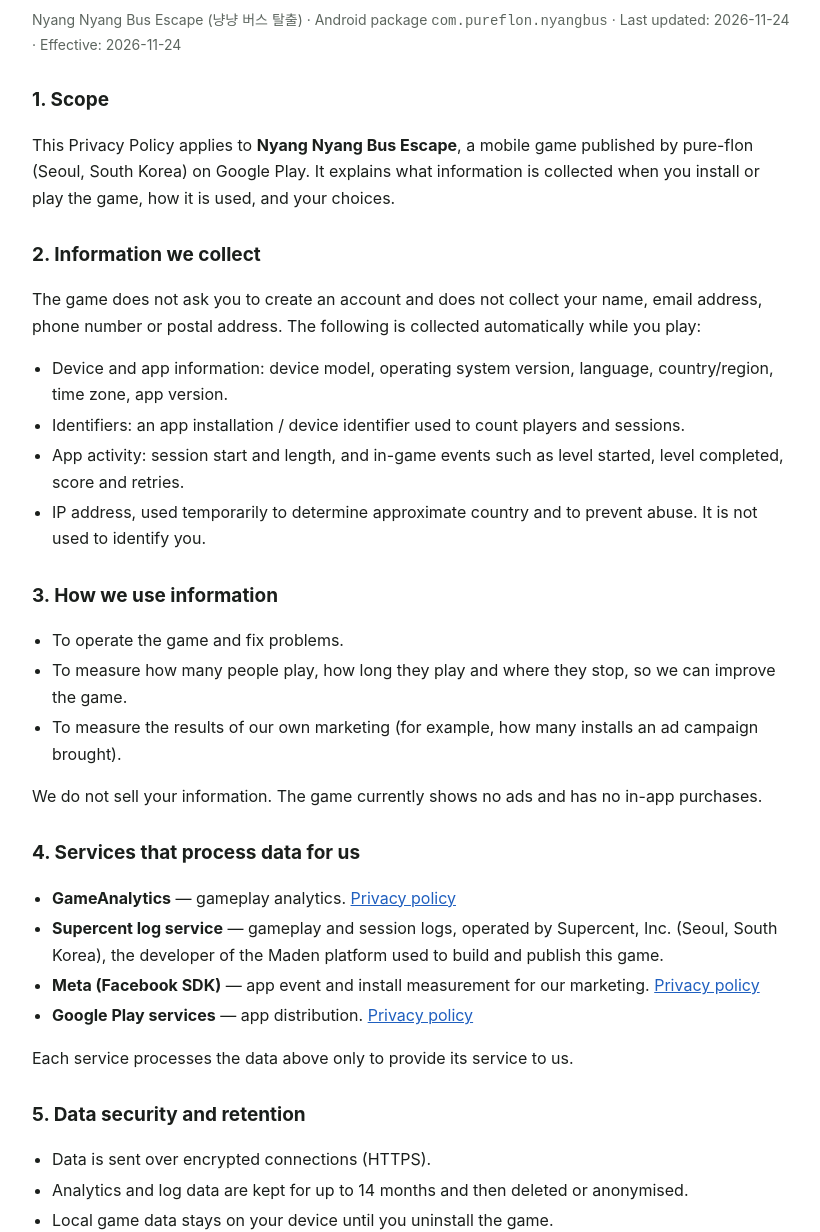
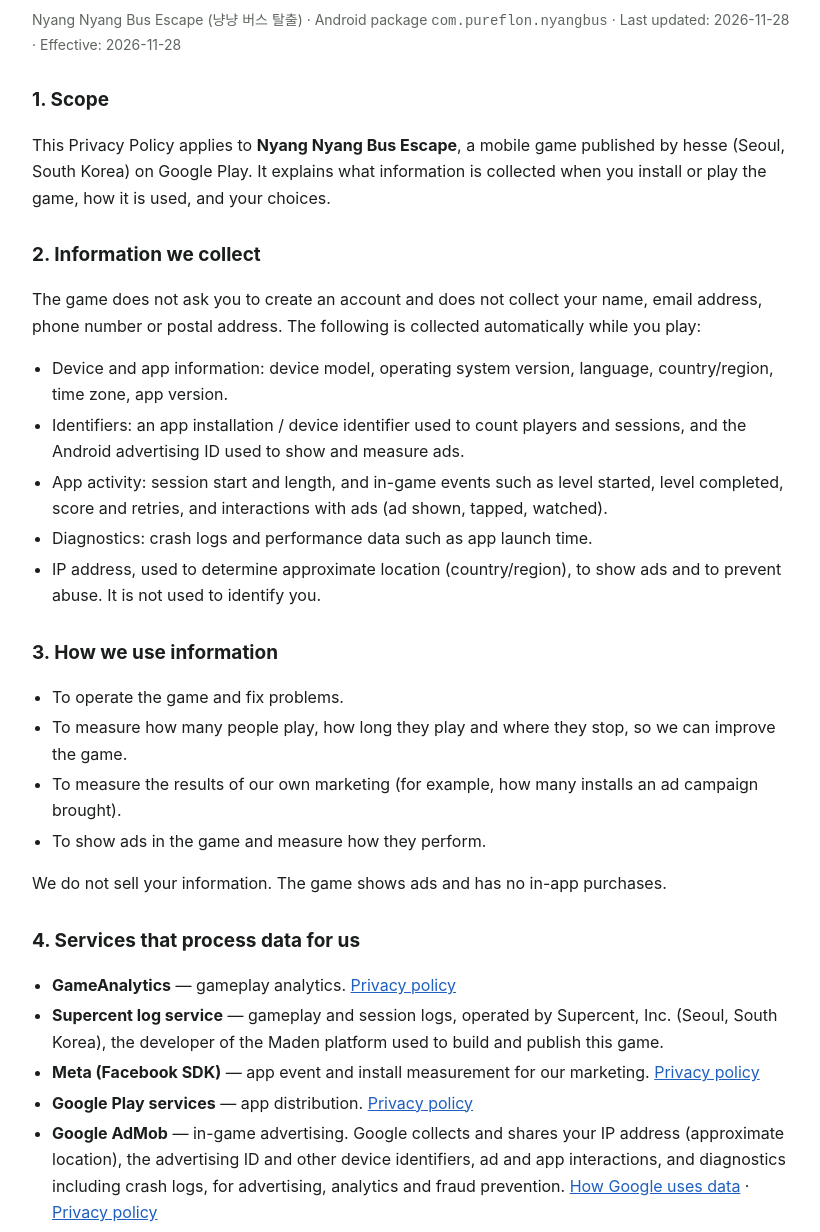
Before and after one commit to hesse-gif/nyang-bus-privacy, a plain HTML site: page index.html in a window 1280 px wide. Shown: the part 74-1306 px from the top of the page, without its empty margins (228-1048 px from the left). Drawn offline with Linux system fonts and the light colour scheme.

Commit message:
Privacy policy: ads (Google AdMob), publisher name, contact
Co-Authored-By: Claude Fable 5.2 <noreply@anthropic.com>

```diff
--- a/index.html
+++ b/index.html
@@ -3,7 +3,7 @@
 <head>
 <meta charset="utf-8">
 <meta name="viewport" content="width=device-width, initial-scale=1">
-<title>Privacy Policy — Nyang Nyang Bus Escape · pure-flon</title>
+<title>Privacy Policy — Nyang Nyang Bus Escape · hesse</title>
 <style>
   body{font-family:-apple-system,BlinkMacSystemFont,"Segoe UI",Roboto,"Apple SD Gothic Neo","Noto Sans KR",sans-serif;max-width:760px;margin:0 auto;padding:32px 20px 64px;line-height:1.65;color:#1b1f1c;background:#fff}
   h1{font-size:28px;margin:0 0 4px}h2{font-size:19px;margin:28px 0 8px}
@@ -15,18 +15,19 @@
 </head>
 <body>
 <h1>Privacy Policy</h1>
-<p class="meta">Nyang Nyang Bus Escape (냥냥 버스 탈출) · Android package <code>com.pureflon.nyangbus</code> · Last updated: 2026-11-24 · Effective: 2026-11-24</p>
+<p class="meta">Nyang Nyang Bus Escape (냥냥 버스 탈출) · Android package <code>com.pureflon.nyangbus</code> · Last updated: 2026-11-28 · Effective: 2026-11-28</p>
 
 <h2>1. Scope</h2>
-<p>This Privacy Policy applies to <strong>Nyang Nyang Bus Escape</strong>, a mobile game published by pure-flon (Seoul, South Korea) on Google Play. It explains what information is collected when you install or play the game, how it is used, and your choices.</p>
+<p>This Privacy Policy applies to <strong>Nyang Nyang Bus Escape</strong>, a mobile game published by hesse (Seoul, South Korea) on Google Play. It explains what information is collected when you install or play the game, how it is used, and your choices.</p>
 
 <h2>2. Information we collect</h2>
 <p>The game does not ask you to create an account and does not collect your name, email address, phone number or postal address. The following is collected automatically while you play:</p>
 <ul>
   <li>Device and app information: device model, operating system version, language, country/region, time zone, app version.</li>
-  <li>Identifiers: an app installation / device identifier used to count players and sessions.</li>
-  <li>App activity: session start and length, and in-game events such as level started, level completed, score and retries.</li>
-  <li>IP address, used temporarily to determine approximate country and to prevent abuse. It is not used to identify you.</li>
+  <li>Identifiers: an app installation / device identifier used to count players and sessions, and the Android advertising ID used to show and measure ads.</li>
+  <li>App activity: session start and length, and in-game events such as level started, level completed, score and retries, and interactions with ads (ad shown, tapped, watched).</li>
+  <li>Diagnostics: crash logs and performance data such as app launch time.</li>
+  <li>IP address, used to determine approximate location (country/region), to show ads and to prevent abuse. It is not used to identify you.</li>
 </ul>
 
 <h2>3. How we use information</h2>
@@ -34,8 +35,9 @@
   <li>To operate the game and fix problems.</li>
   <li>To measure how many people play, how long they play and where they stop, so we can improve the game.</li>
   <li>To measure the results of our own marketing (for example, how many installs an ad campaign brought).</li>
+  <li>To show ads in the game and measure how they perform.</li>
 </ul>
-<p>We do not sell your information. The game currently shows no ads and has no in-app purchases.</p>
+<p>We do not sell your information. The game shows ads and has no in-app purchases.</p>
 
 <h2>4. Services that process data for us</h2>
 <ul>
@@ -43,8 +45,9 @@
   <li><strong>Supercent log service</strong> — gameplay and session logs, operated by Supercent, Inc. (Seoul, South Korea), the developer of the Maden platform used to build and publish this game.</li>
   <li><strong>Meta (Facebook SDK)</strong> — app event and install measurement for our marketing. <a href="https://www.facebook.com/privacy/policy/">Privacy policy</a></li>
   <li><strong>Google Play services</strong> — app distribution. <a href="https://policies.google.com/privacy">Privacy policy</a></li>
+  <li><strong>Google AdMob</strong> — in-game advertising. Google collects and shares your IP address (approximate location), the advertising ID and other device identifiers, ad and app interactions, and diagnostics including crash logs, for advertising, analytics and fraud prevention. <a href="https://policies.google.com/technologies/partner-sites">How Google uses data</a> · <a href="https://policies.google.com/privacy">Privacy policy</a></li>
 </ul>
-<p>Each service processes the data above only to provide its service to us.</p>
+<p>GameAnalytics, the Supercent log service and Meta process the data above only to provide their service to us. Google AdMob also uses the data it collects for its own advertising purposes, as described in Google's policy, and ads may be personalised based on your advertising ID.</p>
 
 <h2>5. Data security and retention</h2>
 <ul>
@@ -54,7 +57,7 @@
 </ul>
 
 <h2>6. Your choices and rights</h2>
-<p>You can reset or limit your device's advertising and analytics identifiers in your device settings. Depending on where you live (for example the EU, UK or California), you may have the right to access or delete data about you. To make a request, email <a href="mailto:contact@pure-flon.com">contact@pure-flon.com</a> with the subject "Nyang Nyang Bus Escape data request". We will respond within 30 days.</p>
+<p>You can reset or delete your advertising ID and turn off ad personalisation in your device settings (on Android: Settings › Google › Ads). Depending on where you live (for example the EU, UK or California), you may have the right to access or delete data about you. To make a request, email <a href="mailto:hesse@supercent.io">hesse@supercent.io</a> with the subject "Nyang Nyang Bus Escape data request". We will respond within 30 days.</p>
 
 <h2>7. Children</h2>
 <p>The game is not directed to children under 13, and we do not knowingly collect personal information from children under 13. If you believe a child has provided information, contact us and we will delete it.</p>
@@ -63,11 +66,11 @@
 <p>We may update this policy. The "Last updated" date above shows when it last changed.</p>
 
 <h2>9. Contact</h2>
-<p>pure-flon · Seoul, South Korea · <a href="mailto:contact@pure-flon.com">contact@pure-flon.com</a></p>
+<p>hesse · Seoul, South Korea · <a href="mailto:hesse@supercent.io">hesse@supercent.io</a></p>
 
 <div class="ko">
 <h2>개인정보처리방침 (요약)</h2>
-<p>냥냥 버스 탈출은 회원 가입이 없고 이름 · 이메일 · 전화번호를 수집하지 않습니다. 게임 개선과 마케팅 성과 측정을 위해 기기 정보(모델 · OS · 언어 · 국가), 설치 · 기기 식별자, 플레이 기록(세션 · 레벨 · 점수), 일시적인 IP 주소를 GameAnalytics, 슈퍼센트 로그 서비스, Meta(Facebook SDK)로 처리합니다. 판매하지 않으며, 광고와 인앱 결제는 없습니다. 전송은 암호화되고 기록은 최대 14개월 보관합니다. 열람 · 삭제 요청: contact@pure-flon.com</p>
+<p>냥냥 버스 탈출은 회원 가입이 없고 이름 · 이메일 · 전화번호를 수집하지 않습니다. 게임 개선과 마케팅 성과 측정을 위해 기기 정보(모델 · OS · 언어 · 국가), 설치 · 기기 식별자, 플레이 기록(세션 · 레벨 · 점수), 광고 ID, IP 주소(대략적인 위치)를 GameAnalytics, 슈퍼센트 로그 서비스, Meta(Facebook SDK), Google AdMob으로 처리합니다. 게임에는 Google AdMob 광고가 표시되고, AdMob은 광고 · 분석 · 부정 방지 목적으로 이 정보를 수집 · 공유합니다. 판매하지 않으며 인앱 결제는 없습니다. 전송은 암호화되고 기록은 최대 14개월 보관합니다. 열람 · 삭제 요청: hesse@supercent.io</p>
 </div>
 </body>
 </html>
```
